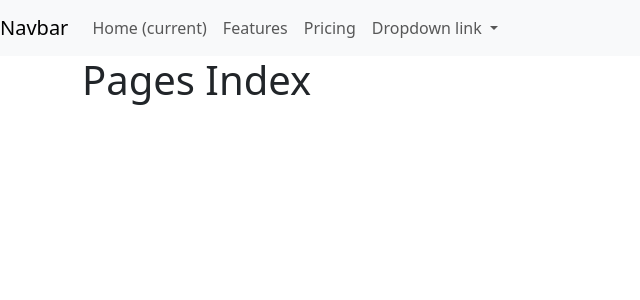
After one commit to chijure/Constructora_App, a Rails app: template constructora/app/views/pages/index.html.erb in a window 1280 px wide. The commit adds this page. Shown: the top 300 px of the page, without its empty margins (0-640 px from the left). Run offline with Rails 7, Linux system fonts and the light colour scheme; the template is opened without the code that fills it, so the values that code supplies are empty; style sheets or scripts are compiled from the project's sources; some libraries are stand-ins or nearby versions.

```diff
--- a/constructora/app/assets/javascripts/application.js
+++ b/constructora/app/assets/javascripts/application.js
@@ -10,8 +10,8 @@
 // Read Sprockets README (https://github.com/rails/sprockets#sprockets-directives) for details
 // about supported directives.
 //
-//= require rails-ujs
+//= require jquery
+//= require jquery_ujs
+//= require turbolinks
 //= require bootstrap-sprockets
-//= require activestorage
-//= require turbolinks
 //= require_tree .
--- /dev/null
+++ b/constructora/app/assets/javascripts/pages.coffee
@@ -0,0 +1,3 @@
+# Place all the behaviors and hooks related to the matching controller here.
+# All this logic will automatically be available in application.js.
+# You can use CoffeeScript in this file: http://coffeescript.org/
--- a/constructora/app/assets/stylesheets/application.scss
+++ b/constructora/app/assets/stylesheets/application.scss
@@ -1 +1 @@
-@import "bootstrap";
+@import "bootstrap"
--- /dev/null
+++ b/constructora/app/assets/stylesheets/pages.scss
@@ -0,0 +1,3 @@
+// Place all the styles related to the Pages controller here.
+// They will automatically be included in application.css.
+// You can use Sass (SCSS) here: http://sass-lang.com/
--- /dev/null
+++ b/constructora/app/controllers/pages_controller.rb
@@ -0,0 +1,4 @@
+class PagesController < ApplicationController
+  def index
+  end
+end
--- /dev/null
+++ b/constructora/app/helpers/pages_helper.rb
@@ -0,0 +1,2 @@
+module PagesHelper
+end
--- a/constructora/app/views/layouts/application.html.erb
+++ b/constructora/app/views/layouts/application.html.erb
@@ -7,6 +7,7 @@
 
     <%= stylesheet_link_tag    'application', media: 'all', 'data-turbolinks-track': 'reload' %>
     <%= javascript_include_tag 'application', 'data-turbolinks-track': 'reload' %>
+
   </head>
 
   <body>
--- /dev/null
+++ b/constructora/app/views/pages/index.html.erb
@@ -0,0 +1 @@
+<h1>Pages Index</h1>
--- a/constructora/config/routes.rb
+++ b/constructora/config/routes.rb
@@ -1,3 +1,4 @@
 Rails.application.routes.draw do
+  root 'pages#index'
   # For details on the DSL available within this file, see http://guides.rubyonrails.org/routing.html
 end
```
Also changed, not shown: constructora/test/controllers/pages_controller_test.rb (added, +9 -0 lines), constructora/Gemfile, constructora/Gemfile.lock. Lines whose indentation alone changed are shown as unchanged.
